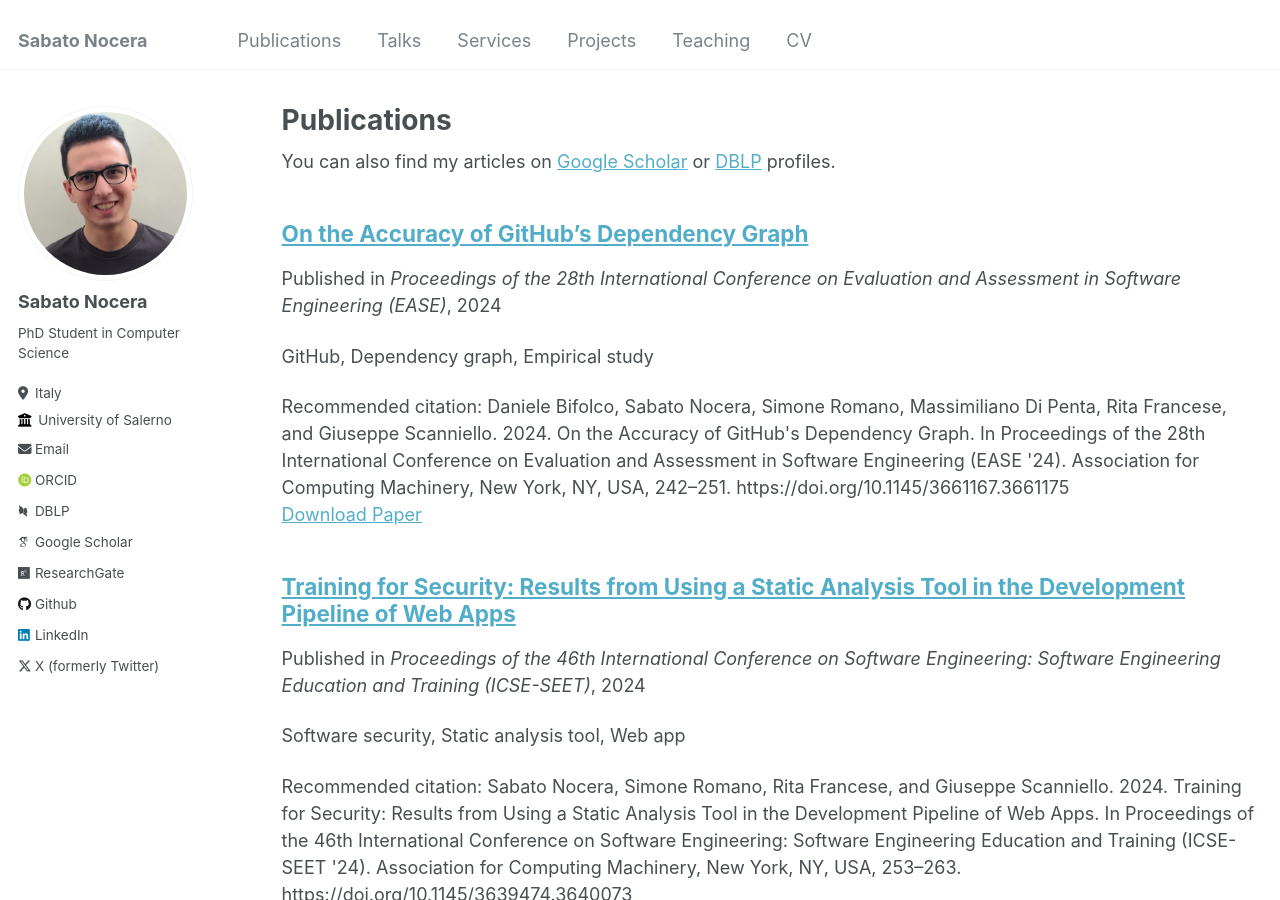
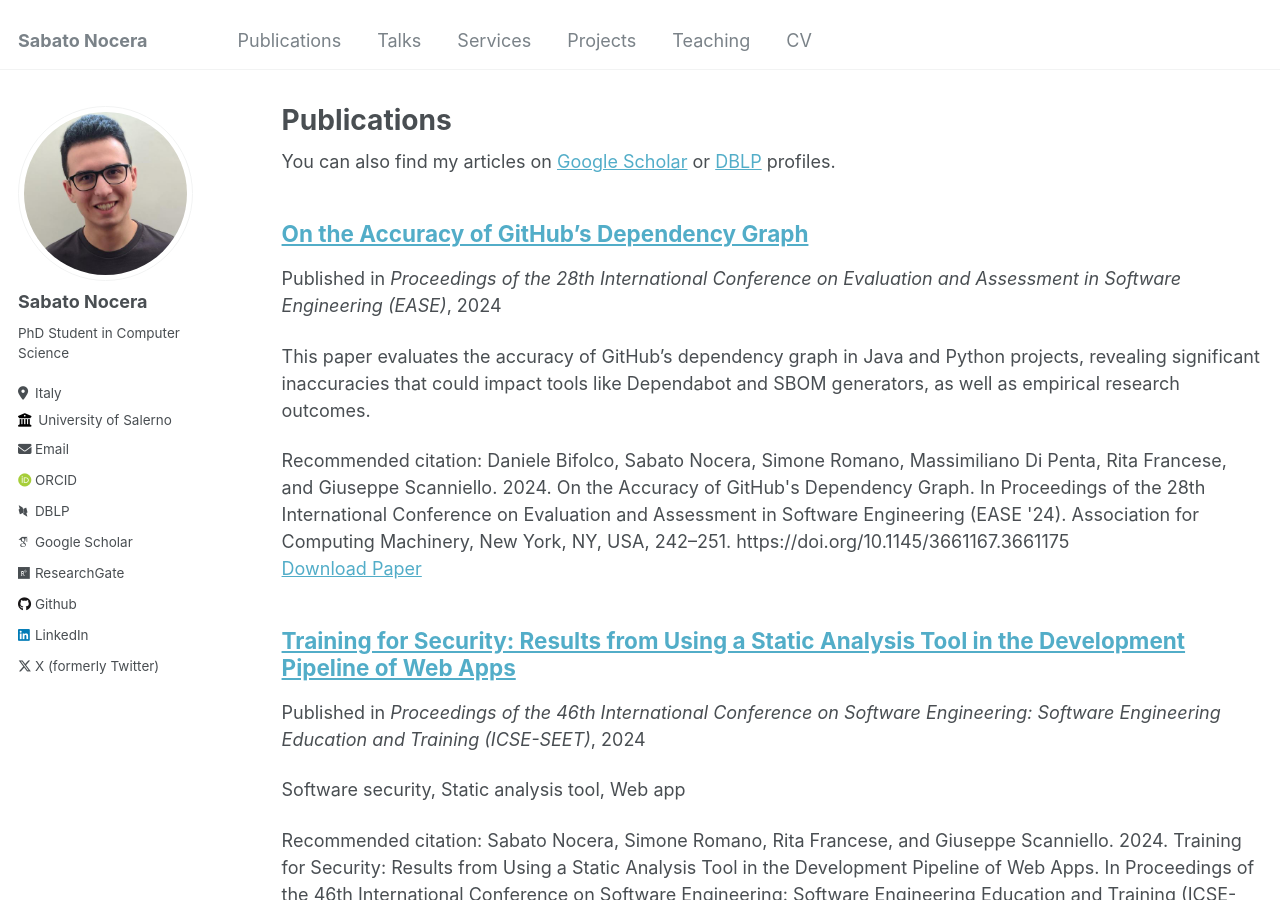
Before and after one commit to sabato-nocera/sabato-nocera.github.io, a Jekyll site: the page built from _pages/publications.md, in a window 1280 px wide and 900 px high. Built offline with Jekyll 4.4.1, drawn with Linux system fonts in a browser that asks for light colours; some web fonts are replaced.

Commit message:
Update bifolco_2024_ease.md

```diff
--- a/_publications/bifolco_2024_ease.md
+++ b/_publications/bifolco_2024_ease.md
@@ -2,7 +2,7 @@
 title: "On the Accuracy of GitHub's Dependency Graph"
 collection: publications
 permalink: /publication/bifolco_2024_ease
-excerpt: 'GitHub, Dependency graph, Empirical study'
+excerpt: 'This paper evaluates the accuracy of GitHub’s dependency graph in Java and Python projects, revealing significant inaccuracies that could impact tools like Dependabot and SBOM generators, as well as empirical research outcomes.'
 date: 2024-06-18
 venue: 'Proceedings of the 28th International Conference on Evaluation and Assessment in Software Engineering (EASE)'
 slidesurl: # 'http://academicpages.github.io/files/slides1.pdf'
```
